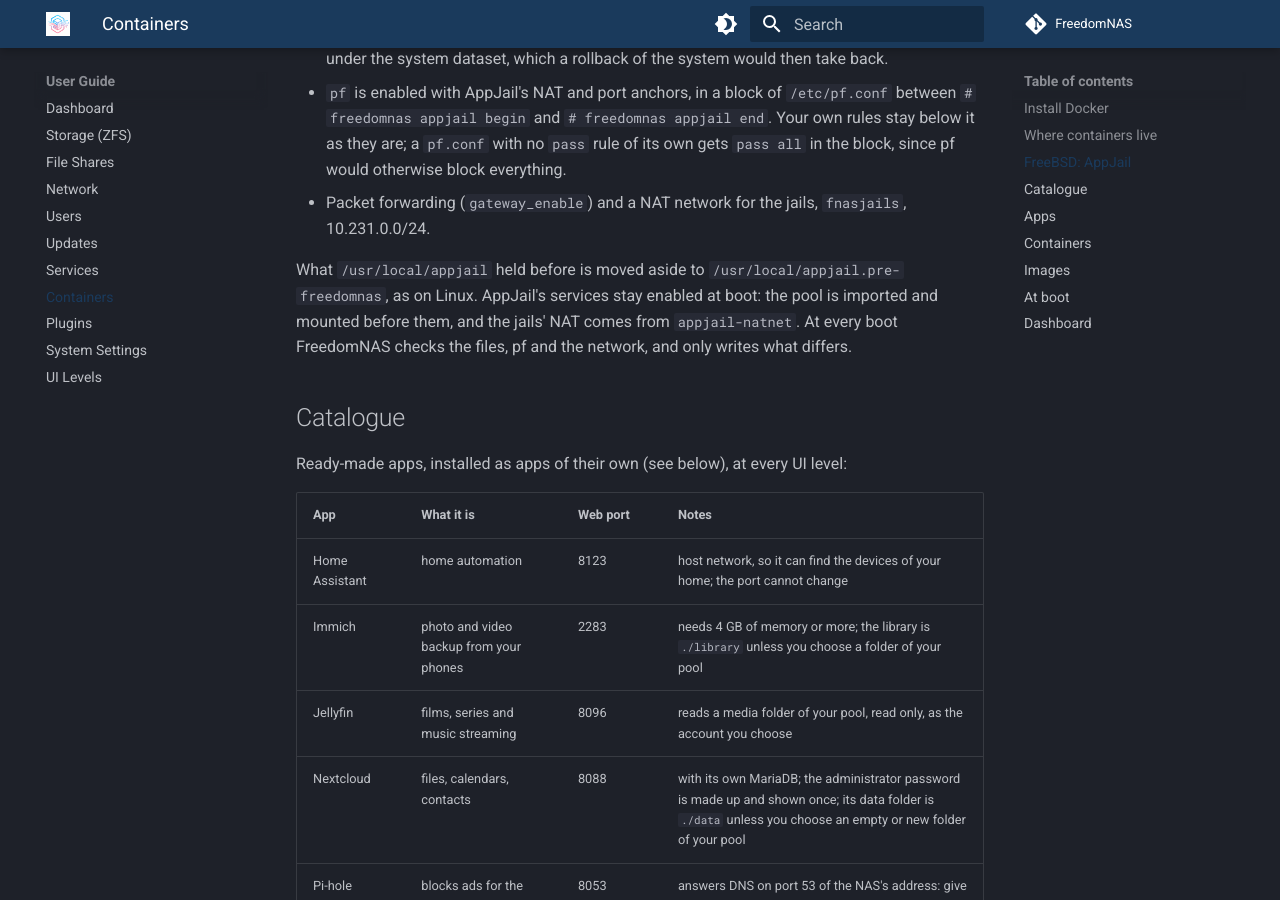
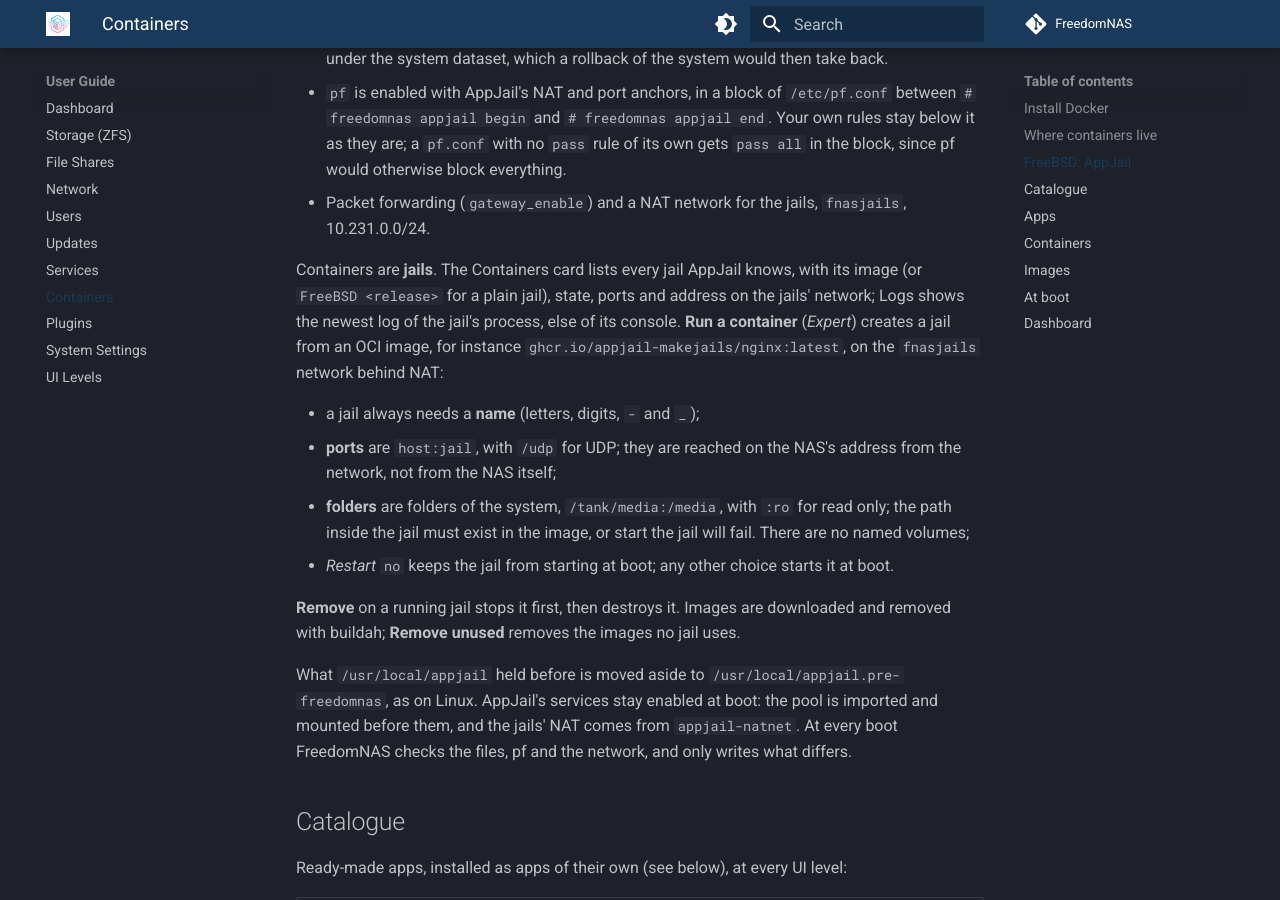
Before and after one commit to FreedomNAS/freedomnas-docs, an MkDocs documentation site: the page built from docs/user-guide/containers.md, in a window 1280 px wide and 900 px high, scrolled down 1901 px. Built offline with MkDocs 1.6.1 and Material for MkDocs 9.7.7, drawn with Linux system fonts in a browser that asks for light colours; some of the changed text lies outside the part shown.

Commit message:
Document jails as containers on FreeBSD

```diff
--- a/docs/user-guide/containers.md
+++ b/docs/user-guide/containers.md
@@ -13,9 +13,9 @@ restart (or a reboot).
 
 Containers run with **Docker**, from your edition's own packages, on every
 Linux edition (Debian, Arch, Artix, Void, Gentoo), and with **AppJail** on
-FreeBSD (see [FreeBSD: AppJail](#freebsd-appjail)). On FreeBSD only the
-runtime is ready so far: installing it and putting it on a pool; containers,
-apps and the catalogue follow.
+FreeBSD (see [FreeBSD: AppJail](#freebsd-appjail)). On FreeBSD the
+runtime and the Containers and Images cards are ready; apps and the
+catalogue follow, and their cards are not shown there yet.
 
 ## Install Docker
 
@@ -85,6 +85,26 @@ and prepares the system for jails:
   since pf would otherwise block everything.
 - Packet forwarding (`gateway_enable`) and a NAT network for the jails,
   `fnasjails`, 10.231.0.0/24.
+
+Containers are **jails**. The Containers card lists every jail AppJail
+knows, with its image (or `FreeBSD <release>` for a plain jail), state,
+ports and address on the jails' network; Logs shows the newest log of the
+jail's process, else of its console. **Run a container** (*Expert*)
+creates a jail from an OCI image, for instance
+`ghcr.io/appjail-makejails/nginx:latest`, on the `fnasjails` network
+behind NAT:
+
+- a jail always needs a **name** (letters, digits, `-` and `_`);
+- **ports** are `host:jail`, with `/udp` for UDP; they are reached on the
+  NAS's address from the network, not from the NAS itself;
+- **folders** are folders of the system, `/tank/media:/media`, with `:ro`
+  for read only; the path inside the jail must exist in the image, or
+  start the jail will fail. There are no named volumes;
+- *Restart* `no` keeps the jail from starting at boot; any other choice
+  starts it at boot.
+
+**Remove** on a running jail stops it first, then destroys it. Images are downloaded and removed with buildah;
+**Remove unused** removes the images no jail uses.
 
 What `/usr/local/appjail` held before is moved aside to
 `/usr/local/appjail.pre-freedomnas`, as on Linux. AppJail's services stay
```
